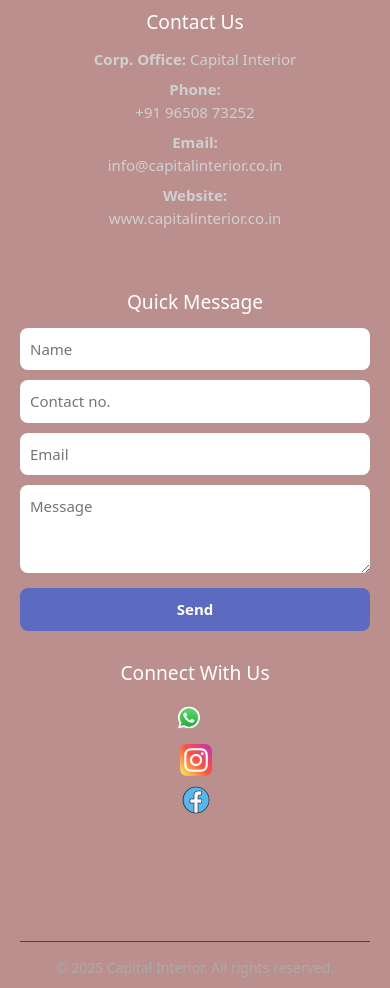
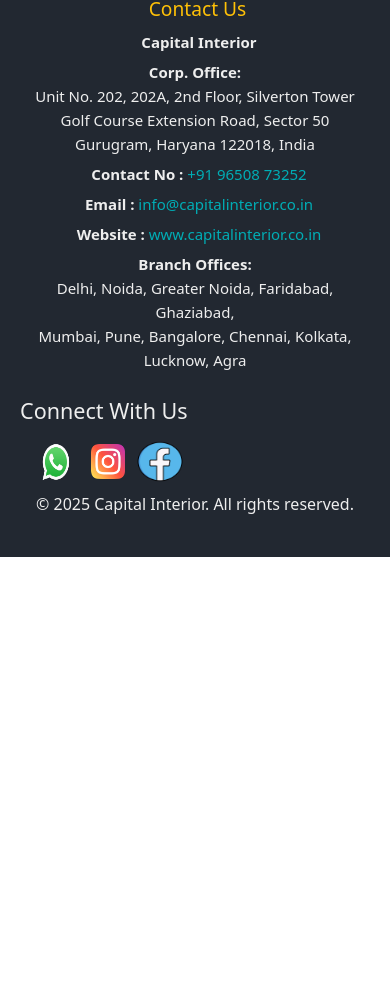
Before and after one commit to Jayameh25/capital-interior, an Angular app: page / in a window 390 px wide. Shown: the part 3353-4341 px from the top of the page. After the commit the page ends 3910 px from the top, so only its background shows below. Built offline with nearby package versions, Linux system fonts and the light colour scheme.

Commit message:
updated footer changes

```diff
--- a/src/app/app.component.ts
+++ b/src/app/app.component.ts
@@ -1,21 +1,24 @@
 import { Component } from '@angular/core';
-import { NavigationEnd, Router, RouterModule } from '@angular/router';
+import { RouterModule } from '@angular/router';
 import { FooterComponent } from './footer/footer';
-import { filter } from 'rxjs/operators';
 import { CommonModule } from '@angular/common';
-
+import { QuickMessagePopupComponent } from './quick-message-popup/quick-message-popup.component';
 
 @Component({
   selector: 'app-root',
   standalone: true,
-  imports: [RouterModule, CommonModule, FooterComponent],
+  imports: [
+    RouterModule,
+    CommonModule,
+    FooterComponent,
+    QuickMessagePopupComponent // ✅ included
+  ],
   template: `
     <!-- Hero Section Wrapper -->
     <div style="position: relative;">
-
       <!-- Floating Navbar on Top of Carousel -->
       <nav
-        class="navbar navbar-expand-lg navbar-dark "
+        class="navbar navbar-expand-lg navbar-dark"
         style="position: absolute; top: 0; left: 0; width: 100%; z-index: 10; background-color: rgba(0, 0, 0, 0);"
       >
         <div class="container">
@@ -33,38 +36,19 @@
           <div class="collapse navbar-collapse" id="navbarNav">
             <ul class="navbar-nav ms-auto">
               <li class="nav-item">
-                <a
-                  class="nav-link"
-                  routerLink="/"
-                  style="color: black; font-weight: 500; font-size: 1.6rem;"
-
-                >Home</a>
+                <a class="nav-link" routerLink="/" style="color: black; font-weight: 500; font-size: 1.6rem;">Home</a>
               </li>
               <li class="nav-item">
-                <a
-                  class="nav-link"
-                  routerLink="/gallery"
-                  style="color: black; font-weight: 500; font-size: 1.6rem;"
-
-                >E-Catalogue </a>
-              </li>
-               <li class="nav-item">
-                <a class="nav-link" routerLink="/what-we-do"
-                style="color: black; font-weight: 500; font-size: 1.6rem;"
-                >About Us</a>
-              </li>
-               <li class="nav-item">
-                <a class="nav-link" routerLink="/services"
-                style="color: black; font-weight: 500; font-size: 1.6rem;"
-                >Services</a>
+                <a class="nav-link" routerLink="/gallery" style="color: black; font-weight: 500; font-size: 1.6rem;">E-Catalogue</a>
               </li>
               <li class="nav-item">
-                <a
-                  class="nav-link"
-                  routerLink="/contact"
-                  style="color: black; font-weight: 500; font-size: 1.6rem;"
-
-                >Contact Us</a>
+                <a class="nav-link" routerLink="/what-we-do" style="color: black; font-weight: 500; font-size: 1.6rem;">About Us</a>
+              </li>
+              <li class="nav-item">
+                <a class="nav-link" routerLink="/services" style="color: black; font-weight: 500; font-size: 1.6rem;">Services</a>
+              </li>
+              <li class="nav-item">
+                <a class="nav-link" routerLink="/contact" style="color: black; font-weight: 500; font-size: 1.6rem;">Contact Us</a>
               </li>
             </ul>
           </div>
@@ -75,80 +59,46 @@
       <div id="carouselExample" class="carousel slide" data-bs-ride="carousel" data-bs-interval="2000">
         <div class="carousel-inner">
           <div class="carousel-item active">
-            <img
-              src="assets/4.jpg"
-              class="d-block w-100"
-              style="height: 170vh; object-fit: cover;"
-              alt="Interior 1"
-            >
+            <img src="assets/4.jpg" class="d-block w-100" style="height: 170vh; object-fit: cover;" alt="Interior 1">
           </div>
           <div class="carousel-item">
-            <img
-              src="assets/2.png"
-              class="d-block w-100"
-              style="height: 140vh; object-fit: cover;"
-              alt="Interior 2"
-            >
+            <img src="assets/2.png" class="d-block w-100" style="height: 140vh; object-fit: cover;" alt="Interior 2">
           </div>
           <div class="carousel-item">
-            <img
-              src="assets/4.png"
-              class="d-block w-100"
-              style="height: 140vh; object-fit: cover;"
-              alt="Interior 3"
-            >
+            <img src="assets/4.png" class="d-block w-100" style="height: 140vh; object-fit: cover;" alt="Interior 3">
           </div>
           <div class="carousel-item">
-            <img
-              src="assets/3.jpg"
-              class="d-block w-100"
-              style="height: 140vh; object-fit: cover;"
-              alt="Interior 4"
-            >
+            <img src="assets/3.jpg" class="d-block w-100" style="height: 140vh; object-fit: cover;" alt="Interior 4">
           </div>
-           <div class="carousel-item">
-            <img
-              src="assets/kitchena.jpg"
-              class="d-block w-100"
-              style="height: 140vh; object-fit: cover;"
-              alt="Interior 5"
-            >
+          <div class="carousel-item">
+            <img src="assets/kitchena.jpg" class="d-block w-100" style="height: 140vh; object-fit: cover;" alt="Interior 5">
           </div>
         </div>
-        <button
-          class="carousel-control-prev"
-          type="button"
-          data-bs-target="#carouselExample"
-          data-bs-slide="prev"
-        >
+        <button class="carousel-control-prev" type="button" data-bs-target="#carouselExample" data-bs-slide="prev">
           <span class="carousel-control-prev-icon"></span>
         </button>
-        <button
-          class="carousel-control-next"
-          type="button"
-          data-bs-target="#carouselExample"
-          data-bs-slide="next"
-        >
+        <button class="carousel-control-next" type="button" data-bs-target="#carouselExample" data-bs-slide="next">
           <span class="carousel-control-next-icon"></span>
         </button>
       </div>
     </div>
 
-
-
     <!-- Main Content -->
     <div class="container mt-4">
       <router-outlet></router-outlet>
     </div>
+
+    <!-- Footer -->
     <app-footer></app-footer>
+
     <!-- WhatsApp Chat Button -->
     <a href="https://wa.me/919650873566" class="whatsapp-float" target="_blank" aria-label="Chat on WhatsApp">
       <img src="assets/whatsapp-icon.jpg" alt="WhatsApp" />
       <span class="qlwapp-text">How can I help you?</span>
     </a>
 
+    <!-- ✅ Quick Message Popup -->
+    <quick-message-popup></quick-message-popup>
   `
-
 })
-export class AppComponent {
-}
+export class AppComponent {}
--- a/src/app/app.html
+++ b/src/app/app.html
@@ -41,3 +41,5 @@
 
 <!-- This will load your routed components -->
 <router-outlet></router-outlet>
+<!-- Quick‑Message popup lives here -->
+<quick-message-popup></quick-message-popup>
--- a/src/app/contact/contact.html
+++ b/src/app/contact/contact.html
@@ -26,7 +26,7 @@
   </section>
 
  <!-- Contact Details -->
-<!-- Contact Details -->
+<!-- Contact Details
 <div class="row mt-5 justify-content-center text-center text-md-start">
   <div class="col-12 col-md-8 col-lg-6">
     <h3>Capital Interior</h3>
@@ -41,7 +41,7 @@
       Mumbai, Pune, Bangalore, Chennai, Kolkata, Lucknow, Agra
     </p>
   </div>
-</div>
+</div> -->
 
 
 </section>
--- a/src/app/footer/footer.css
+++ b/src/app/footer/footer.css
@@ -1,85 +1,67 @@
-.site-footer {
-  background-color: rosybrown;
-  color: #ffffff;
-  padding: 40px 20px 10px;
-  font-size: 15px;
+.footer-bottom {
+  background-color: #222831;
+  padding: 25px 20px;
+  color: #eeeeee;
+  border-top: 2px solid #393e46;
 }
 
-.footer-container {
+.footer-bottom-content {
   display: flex;
   flex-wrap: wrap;
   justify-content: space-between;
-  gap: 30px;
+  align-items: flex-start;
   max-width: 1200px;
   margin: auto;
 }
 
-.footer-column {
-  flex: 1 1 250px;
-  min-width: 220px;
+.contact-details {
+  flex: 1 1 300px;
+  font-size: 15px;
+  line-height: 1.6;
 }
 
-.footer-column h3 {
+.contact-details h4 {
+  margin-bottom: 10px;
+  color: #ffc107;
   font-size: 1.2rem;
-  margin-bottom: 15px;
+}
+
+.contact-details p {
+  margin: 6px 0;
+}
+
+.contact-details a {
+  color: #00adb5;
+  text-decoration: none;
+}
+
+.contact-details a:hover {
+  text-decoration: underline;
   color: #ffffff;
 }
 
-.footer-column p,
-.footer-column a {
-  color: #d0d0d0;
-  text-decoration: none;
-  margin-bottom: 8px;
-  display: block;
+.contact-details i {
+  margin-right: 8px;
+  color: #00adb5;
 }
 
-.footer-form input,
-.footer-form textarea {
-  width: 100%;
-  padding: 10px;
-  margin-bottom: 10px;
-  border-radius: 8px;
-  border: none;
-}
-
-.footer-form button {
-  background-color: #5c6bc0;
-  color: white;
-  padding: 10px;
-  width: 100%;
-  border: none;
-  border-radius: 8px;
-  cursor: pointer;
-  font-weight: bold;
-}
-
-.social-icons a img {
-  width: 58px;
-  margin-right: 12px;
-  transition: transform 0.3s ease;
-}
-
-.social-icons a:hover img {
-  transform: scale(1.2);
-}
-
-.footer-bottom {
+copyright {
   text-align: center;
-  margin-top: 30px;
+  flex: 1 1 200px;
+  text-align: right;
   font-size: 14px;
-  color: #aaaaaa;
-  border-top: 1px solid #444;
-  padding-top: 15px;
+  color: #cccccc;
+  margin-top: 15px;
 }
 
 @media (max-width: 768px) {
-  .footer-container {
+  .footer-bottom-content {
     flex-direction: column;
-    align-items: center;
+    text-align: center;
+    gap: 20px;
+  }
+
+  .copyright {
     text-align: center;
   }
-
-  .footer-column {
-    width: 100%;
-  }
 }
--- a/src/app/footer/footer.html
+++ b/src/app/footer/footer.html
@@ -1,47 +1,54 @@
+<div class="footer-bottom">
+  <div class="footer-bottom-content">
 
-<footer class="site-footer">
-  <div class="footer-container">
-    <!-- Left: Contact Info -->
-    <div class="footer-column">
-      <h3>Contact Us</h3>
-      <p><strong>Corp. Office:</strong> Capital Interior</p>
-      <p><strong>Phone:</strong> <a href="tel:+919650873252">+91 96508 73252</a></p>
-      <p><strong>Email:</strong> <a href="mailto:info@capitalinterior.co.in">info&#64;capitalinterior.co.in</a></p>
-      <p><strong>Website:</strong> <a href="https://www.capitalinterior.co.in" target="_blank">www.capitalinterior.co.in</a></p>
+    <!-- Contact Details -->
+    <div class="contact-details">
+      <h4>&nbsp;Contact Us</h4>
+      <p><i class="fa fa-building"></i><strong>Capital Interior</strong></p>
+
+      <p><strong>Corp. Office:</strong><br>
+      Unit No. 202, 202A, 2nd Floor, Silverton Tower<br>
+      Golf Course Extension Road, Sector 50<br>
+      Gurugram, Haryana 122018, India</p>
+
+      <p><i class="fa fa-phone"></i> <strong>Contact No : </strong>
+        <a href="tel:+919650873252">+91 96508 73252</a>
+      </p>
+
+      <p><i class="fa fa-envelope"></i> <strong>Email : </strong>
+        <a href="mailto:info&#64;capitalinterior.co.in">info&#64;capitalinterior.co.in</a>
+      </p>
+
+      <p><i class="fa fa-globe"></i> <strong>Website : </strong>
+        <a href="https://www.capitalinterior.co.in" target="_blank">www.capitalinterior.co.in</a>
+      </p>
+
+      <p><strong>Branch Offices:</strong><br>
+      Delhi, Noida, Greater Noida, Faridabad, Ghaziabad,<br>
+      Mumbai, Pune, Bangalore, Chennai, Kolkata, Lucknow, Agra
+      </p>
     </div>
 
-    <!-- Center: Mini Contact Form -->
-    <div class="footer-column">
-      <h3>Quick Message</h3>
-      <form action="https://formsubmit.co/97a123bb5f1625a16627f97a28524a8e" method="POST" class="footer-form">
-        <input type="hidden" name="_captcha" value="false" />
-        <input type="hidden" name="_next" value="https://capitalinterior.co.in/thank-you.html" />
-        <input type="text" name="name" placeholder="Name" required />
-        <input type="number" name="Contact" placeholder="Contact no." required />
-        <input type="email" name="email" placeholder="Email" required />
-        <textarea name="message" rows="3" placeholder="Message" required></textarea>
-        <button type="submit">Send</button>
-      </form>
-    </div>
-
-    <!-- Right: Social Media -->
-    <div class="footer-column">
-      <h3>Connect With Us</h3>
+    <!-- Social Media Icons -->
+    <div class="footer-social">
+      <h4>Connect With Us</h4>
       <div class="social-icons">
         <a href="https://wa.me/919650873252" target="_blank" aria-label="WhatsApp">
-          <img src="assets/WhatsApp.png" alt="WhatsApp" />
+          <img src="assets/WhatsApp.png" alt="WhatsApp" style="height:60px; width: 70px;"/>
         </a>
         <a href="https://www.instagram.com/" target="_blank" aria-label="Instagram">
-          <img src="assets/insta.png" alt="Instagram" style="height:32px; width:32px; margin-left:14px;" />
-        </a>
+          <img src="assets/insta.png" alt="Instagram" style="height:35px; width: 34px;" />
+        </a>&nbsp;
         <a href="https://www.facebook.com/" target="_blank" aria-label="Facebook">
-          <img src="assets/fb.png" alt="Facebook" style="height:32px; width:32px; margin-left:14px;"/>
+          <img src="assets/fb.png" alt="Facebook" style="height:47px; width:54px;" />
         </a>
       </div>
     </div>
+
   </div>
 
-  <div class="footer-bottom">
-    &copy; 2025 Capital Interior. All rights reserved.
+  <!-- Copyright -->
+  <div class="copyright">
+    <p style="text-align: center;">&copy; 2025 Capital Interior. All rights reserved.</p>
   </div>
-</footer>
+</div>
--- /dev/null
+++ b/src/app/quick-message-popup/quick-message-popup.component.html
@@ -0,0 +1,29 @@
+<!-- Floating button -->
+<button class="qm‑fab" (click)="togglePopup()">
+  <span class="material-icons">Enquiry</span>
+</button>
+
+<!-- Overlay -->
+<div class="qm‑overlay" *ngIf="isOpen()">
+  <div class="qm‑dialog">
+    <button class="qm‑close" (click)="togglePopup()">✕</button>
+
+    <h3>Quick Message</h3>
+
+    <form
+      action="https://formsubmit.co/97a123bb5f1625a16627f97a28524a8e"
+      method="POST"
+      (submit)="togglePopup()"
+    >
+      <input type="hidden" name="_captcha" value="false" />
+      <input type="hidden" name="_next" value="https://capitalinterior.co.in/thank-you.html" />
+
+      <input  type="text"    name="name"    placeholder="Name"        required />
+      <input  type="number"  name="Contact" placeholder="Contact No." required />
+      <input  type="email"   name="email"   placeholder="Email"       required />
+      <textarea name="message" rows="3" placeholder="Message" required></textarea>
+
+      <button type="submit">Send</button>
+    </form>
+  </div>
+</div>
```
Also changed, not shown: src/app/quick-message-popup/quick-message-popup.component.css (added, +72 -0 lines), src/app/quick-message-popup/quick-message-popup.component.ts (added, +31 -0 lines), 1 other file (tests, documents, lock files or other folders).
